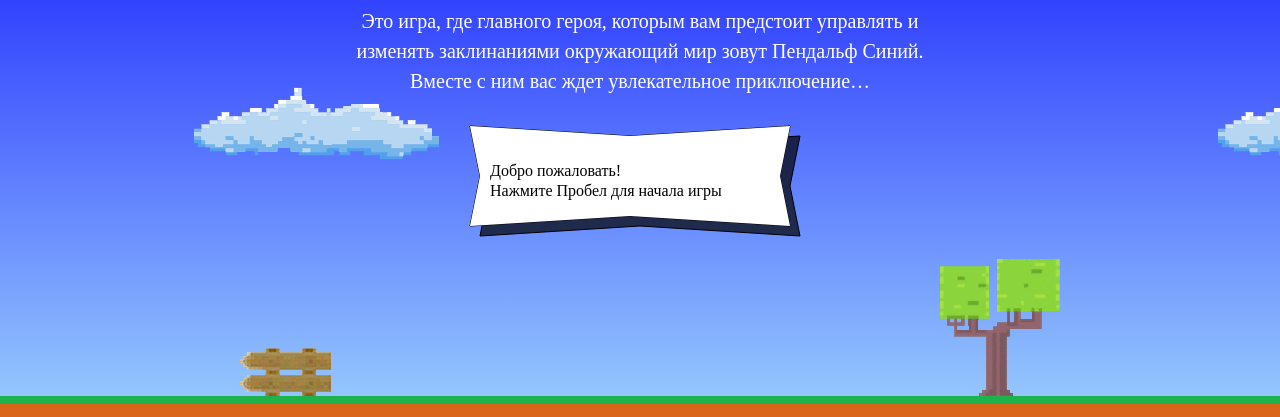
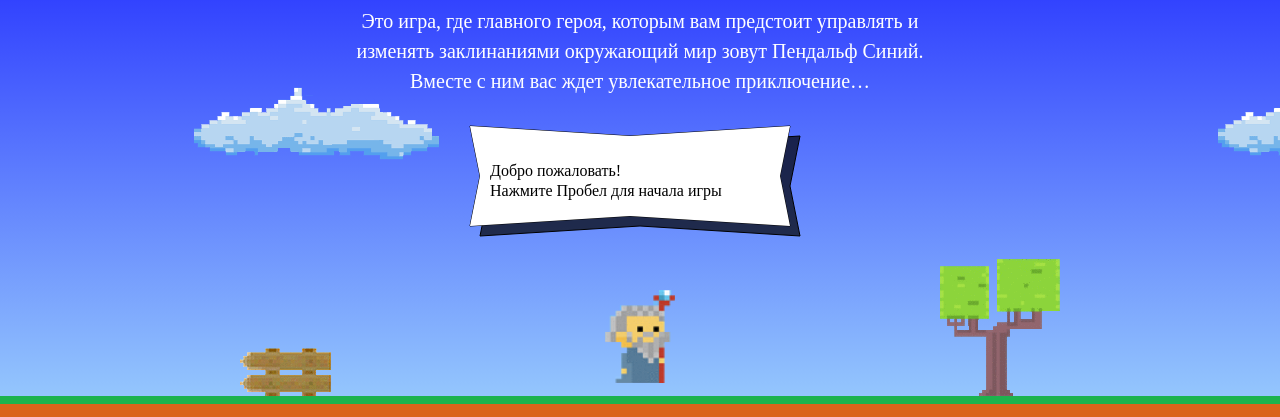
Before and after one commit to SerjSidelnikov/293513-code-and-magick, a website: page index.html in a window 1280 px wide. Shown: the part 203-620 px from the top of the page. Drawn offline with Linux system fonts and the light colour scheme; a web font is replaced by a local one.

Commit message:
положение мага по высоте

```diff
--- a/index.html
+++ b/index.html
@@ -191,7 +191,7 @@
   };
 
   var getWizardY = function(height) {
-    return (height / 3) * 2 + getWizardHeight / 2;
+    return 1 / 3 * height + getWizardHeight();
   };
 </script>
 <script src="./js/game.js"></script>
```
Also changed, not shown: 1 other file.
